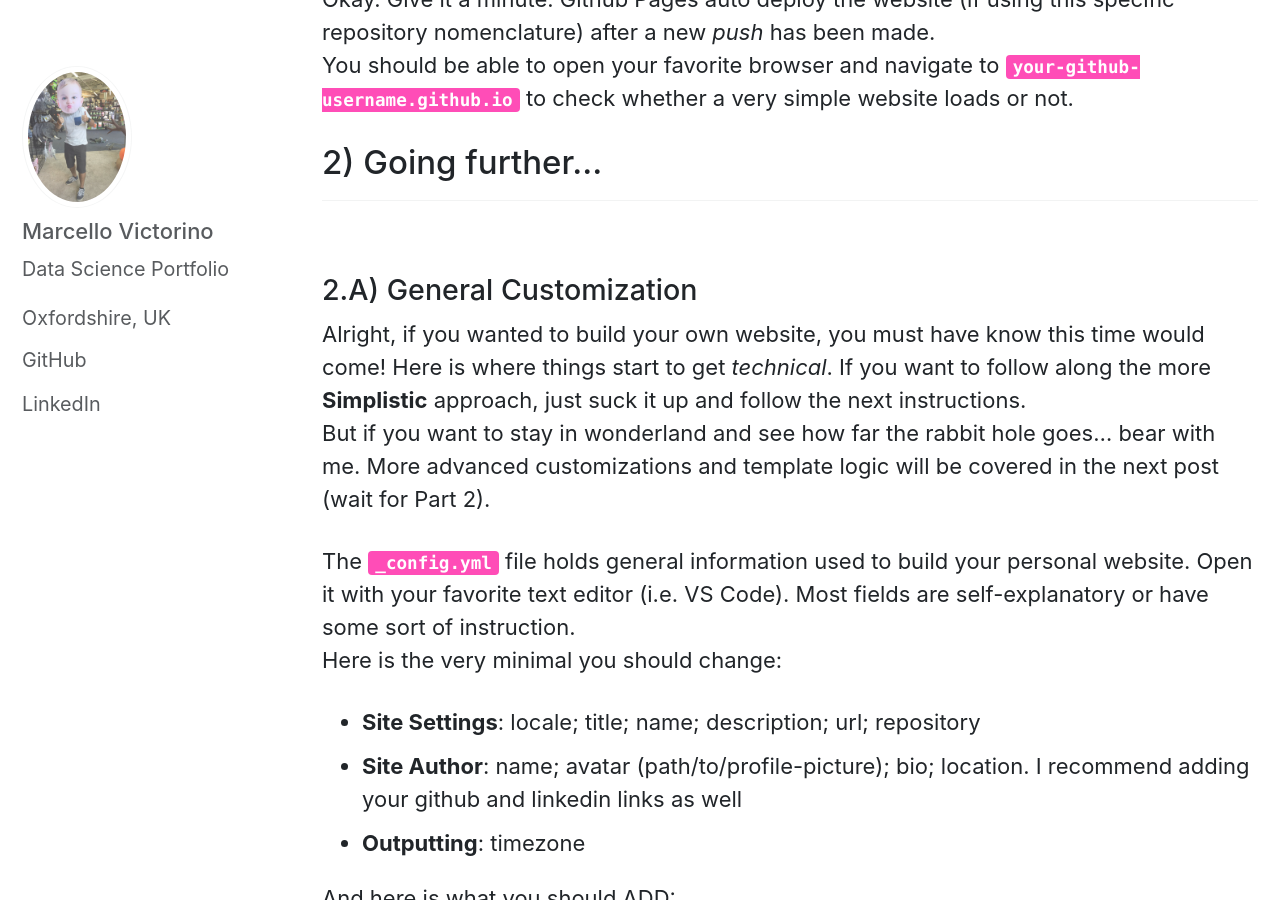
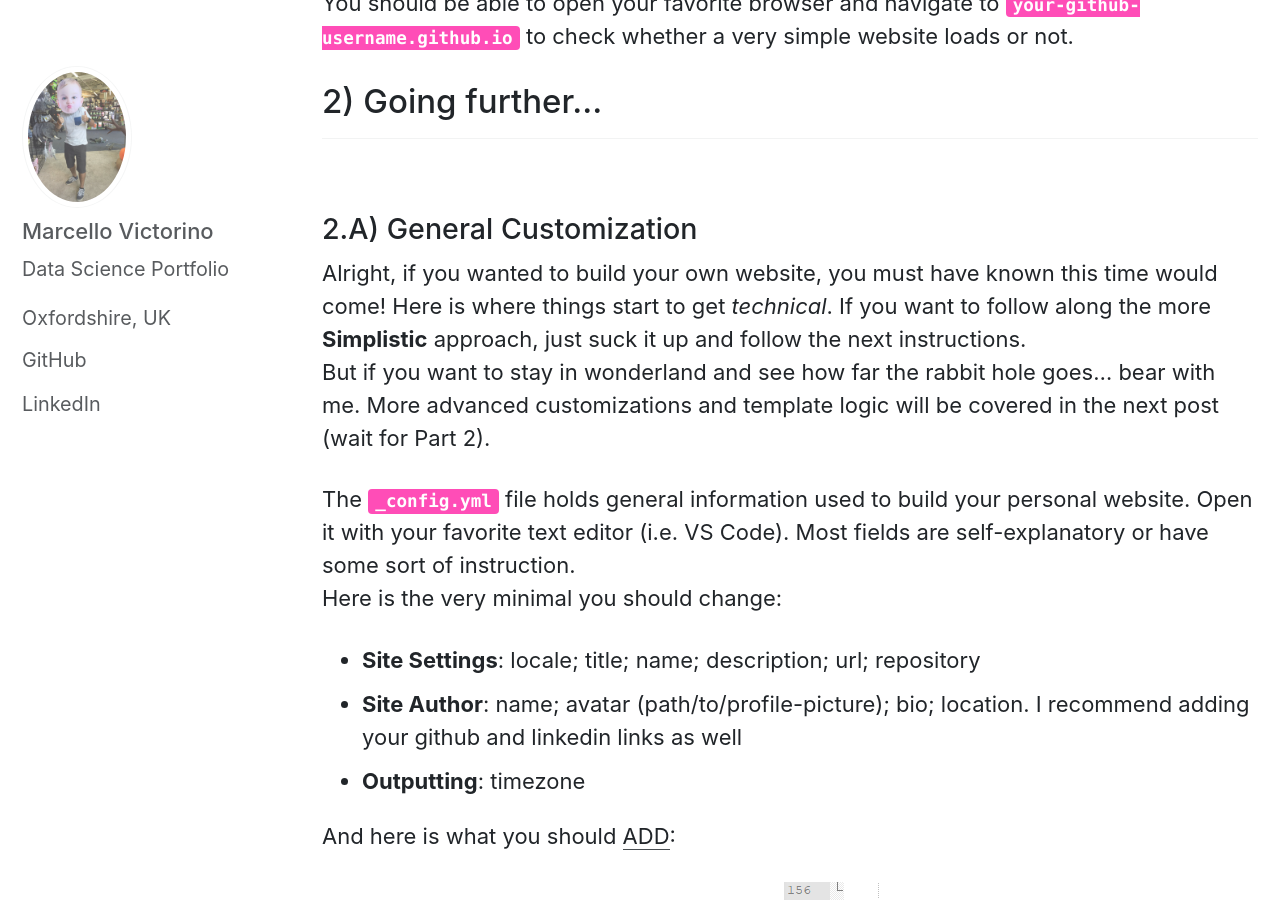
Before and after one commit to marcellovictorino/marcellovictorino.github.io, a Jekyll site: the page built from _posts/2019-03-19-Creating-your-personal-blog.md, in a window 1280 px wide and 900 px high, scrolled down 4867 px. Built offline with Jekyll 4.4.1, drawn with Linux system fonts in a browser that asks for light colours; cached includes are drawn as plain includes; a script that is not in the unit is left out; comment, search, counter and statistics services are not loaded.

Commit message:
fix: create blog part1 typo

````diff
--- a/_posts/2019-03-19-Creating-your-personal-blog.md
+++ b/_posts/2019-03-19-Creating-your-personal-blog.md
@@ -47,8 +47,6 @@ Similar to both approaches, you will need to:
 ### 1.A) Install Git
 I am not going to insult your intelligence. Just go ahead and install [Git](https://git-scm.com/downloads) in your local machine - even if you have no idea what it is or what it does.
 
-<br>
-
 ### 1.B) Create your own Github repository
 You will need to create a Github account. <br>
 Create a new repository using this specific nomenclature: <br>`your-github-username.github.io` <br>
@@ -95,7 +93,7 @@ You should be able to open your favorite browser and navigate to `your-github-us
 ## 2) Going further...
 <br>
 ### 2.A) General Customization
-Alright, if you wanted to build your own website, you must have know this time would come! Here is where things start to get *technical*. If you want to follow along the more **Simplistic** approach, just suck it up and follow the next instructions. <br>
+Alright, if you wanted to build your own website, you must have known this time would come! Here is where things start to get *technical*. If you want to follow along the more **Simplistic** approach, just suck it up and follow the next instructions. <br>
 But if you want to stay in wonderland and see how far the rabbit hole goes... bear with me. More advanced customizations and template logic will be covered in the next post (wait for Part 2).
 
 The `_config.yml` file holds general information used to build your personal website. Open it with your favorite text editor (i.e. VS Code). Most fields are self-explanatory or have some sort of instruction. <br>
@@ -171,6 +169,7 @@ Consectetur adipiscing elit, sed do **eiusmod tempor** incididunt ut labore et d
 ```
 The snippet above contain some examples for the metadata (don't worry about tags/categories for now) and the content markdown. You can find more in the [Markdown Documentation](https://www.markdownguide.org/cheat-sheet/) page.
 
+
 ### 2.D) Customize your Landing Page
 Just so your website starts to look flashier, let's also add some bonus customization to your landing page. <br>
 Edit the file `index.html` found in you project folder:
````
